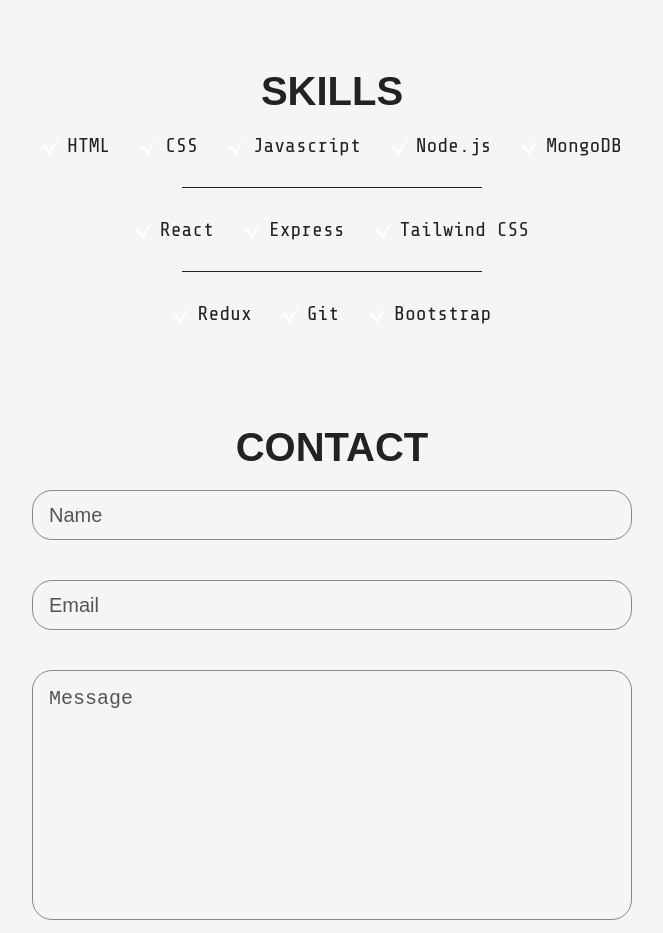
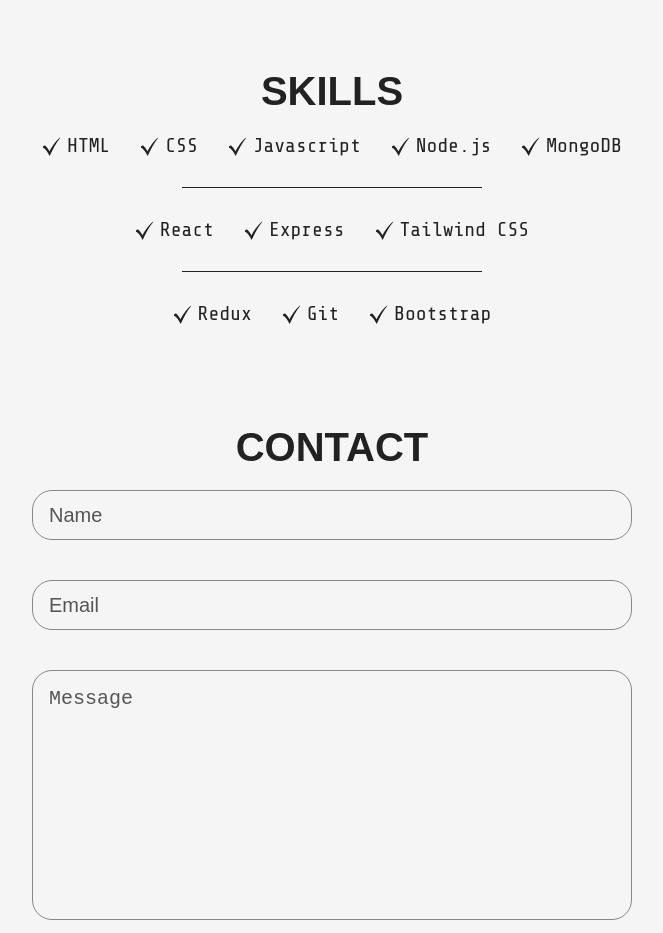
Before and after one commit to stepweaver/portfolio, a React (Vite) app: page / in a window 1280 px wide. Shown: the part 1300-2233 px from the top of the page, without its empty margins (308-971 px from the left). Built offline with nearby package versions, Linux system fonts and the light colour scheme; a web font is replaced by a local one.

Commit message:
Update checkmark icon import in Skills.jsx

```diff
--- a/src/sections/Skills/Skills.jsx
+++ b/src/sections/Skills/Skills.jsx
@@ -1,8 +1,14 @@
 import styles from './SkillsStyles.module.css';
-import checkMarkIcon from '../../assets/checkmark-dark.svg';
+import checkMarkIconDark from '../../assets/checkmark-dark.svg';
+import checkMarkIconLight from '../../assets/checkmark-light.svg';
 import SkillList from '../../common/SkillList';
+import { useTheme } from '../../common/ThemeContext';
 
 function Skills() {
+  const { theme } = useTheme();
+  const checkMarkIcon =
+    theme === 'dark' ? checkMarkIconDark : checkMarkIconLight;
+
   return (
     <section id='skills' className={styles.container}>
       <h1 className='sectionTitle'>Skills</h1>
```
Also changed, not shown: 1 other file (tests, documents, lock files or other folders).
